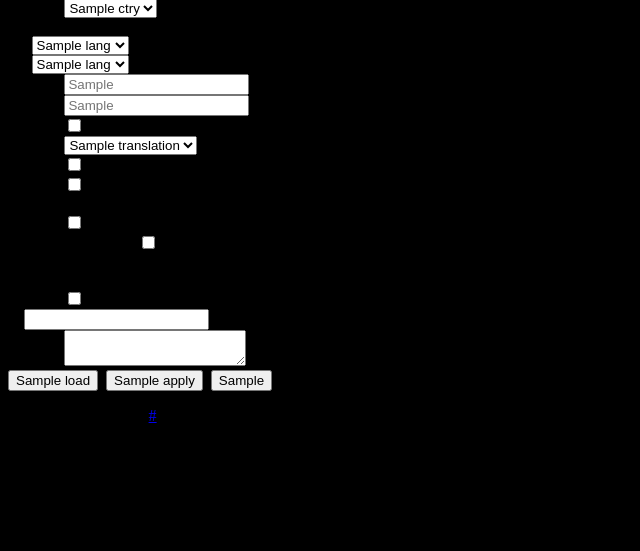
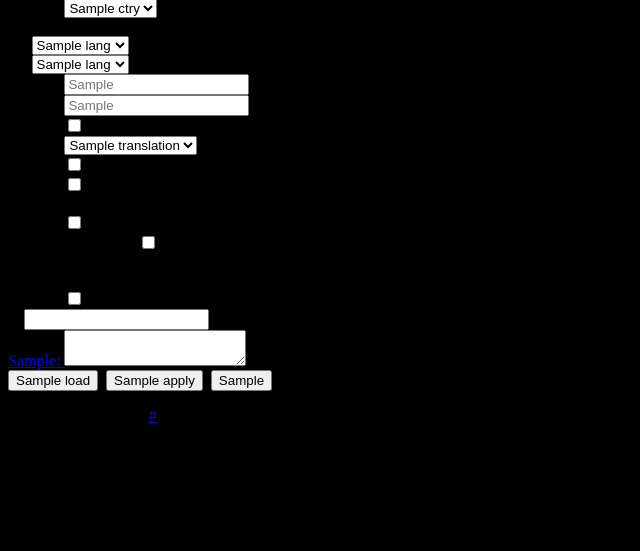
Before and after one commit to benbusby/whoogle-search, a Python web app: template app/templates/index.html in a window 1280 px wide. Shown: the part 109-660 px from the top of the page, without its empty margins (0-640 px from the left). Run offline with Jinja, Linux system fonts and the light colour scheme; the template is opened without the code that fills it: most values are stand-ins (such as "Sample title", 1, 10 or a date in 2020).

Commit message:
Add link to user css themes in config menu

```diff
--- a/app/templates/index.html
+++ b/app/templates/index.html
@@ -175,7 +175,10 @@
 					<input type="text" name="url" id="config-url" value="{{ config.url }}">
 				</div>
 				<div class="config-div config-div-custom-css">
-					<label for="config-style">{{ translation['config-css'] }}:</label>
+					<a id="css-link"
+						href="https://github.com/benbusby/whoogle-search/wiki/User-Contributed-CSS-Themes">
+						{{ translation['config-css'] }}:
+					</a>
 					<textarea
 					name="style"
 					id="config-style"
```
